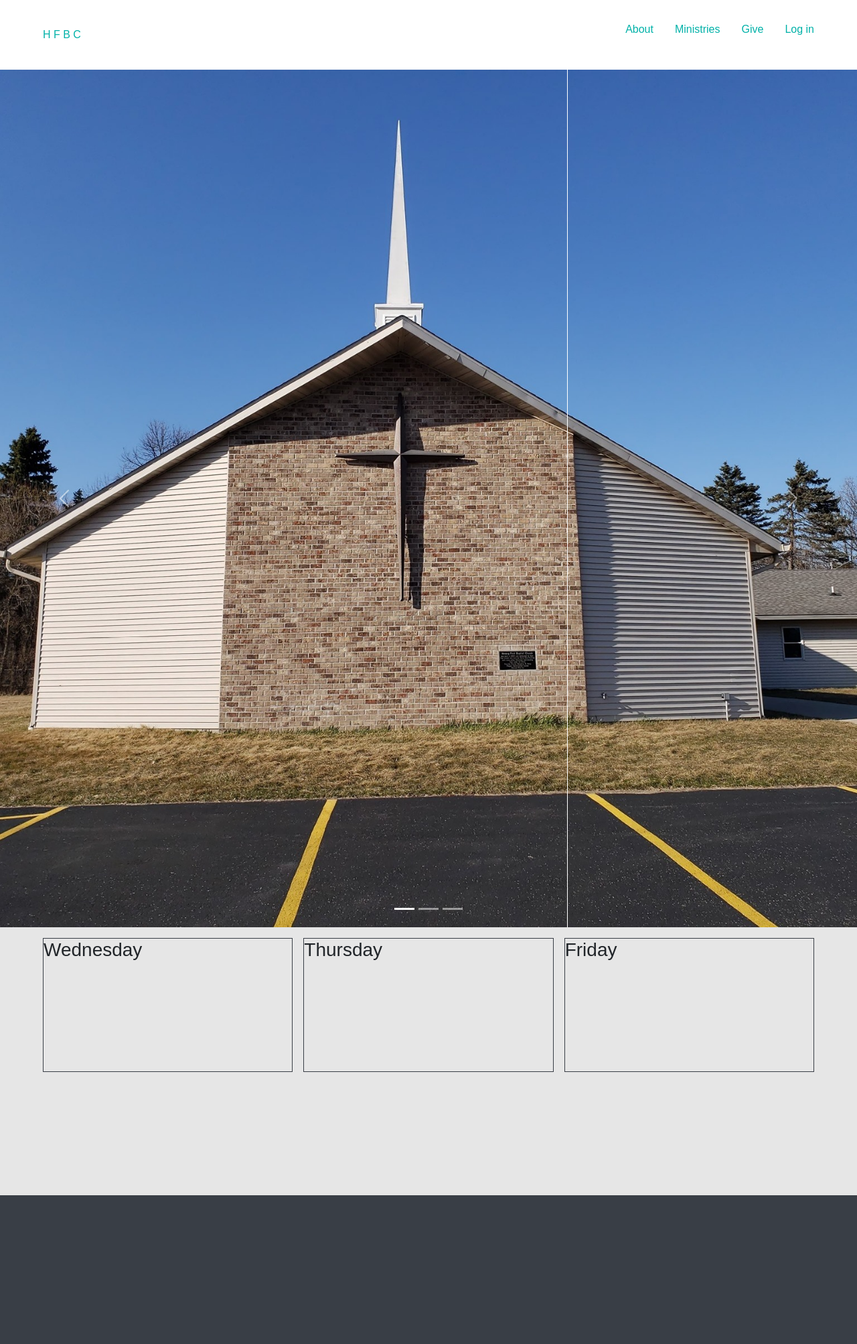
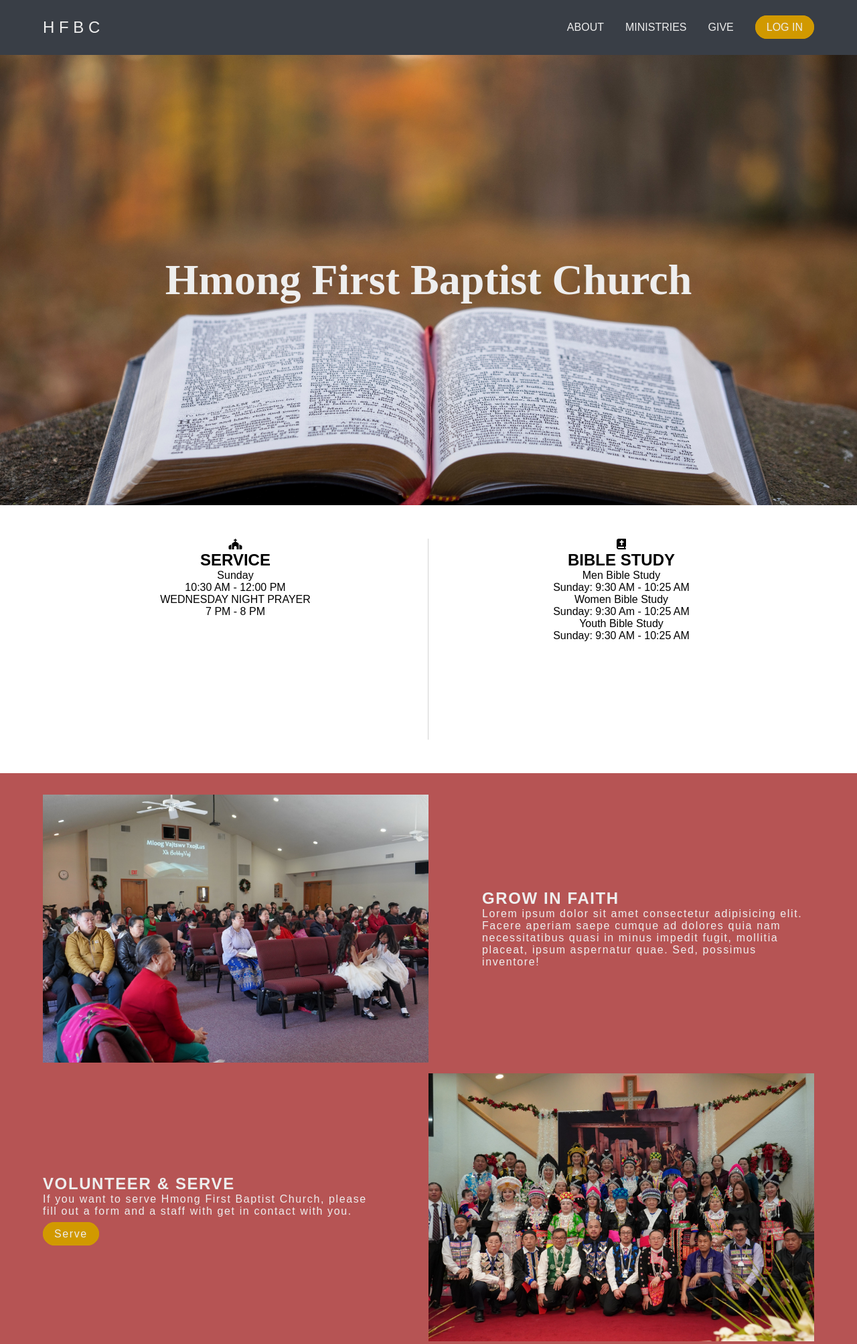
Before and after one commit to vsvang87/HFBC, a Flask app: page / in a window 1280 px wide. Shown: the top 2006 px of the page at 67% size. Run offline with Flask 2, Linux system fonts and the light colour scheme; data that the repository does not hold is empty.

Commit message:
add images, style layouts, fonts, color

```diff
--- a/static/css/base.css
+++ b/static/css/base.css
@@ -2,10 +2,11 @@
   font-family: 'Montserrat', sans-serif;
 }
 :root {
-  --clr-turquios: rgb(0, 177, 168);
+  --clr-orange: rgb(209, 153, 0);
   --clr-textWhite: #fff;
   --clr-darGray: #393e46;
   --clr-lightGray: #e6e6e6;
+  --clr-darkRed: rgb(182, 84, 84);
 }
 
 body {
@@ -17,7 +18,12 @@ body {
   width: min(90%, 110rem);
   margin-inline: auto;
 }
-
+nav {
+  background: var(--clr-darGray);
+  position: sticky;
+  top: 0;
+  z-index: 1;
+}
 .navbar-container {
 display: flex;
 justify-content: space-between;
@@ -25,13 +31,19 @@ align-items: center;
 }
 .logo {
   text-decoration: none;
-  color: var(--clr-turquios);
+  color: var(--clr-textWhite);
+ font-size: 1.5rem;
+ transition: .15s ease-in-out;
+}
+.logo:hover {
+  color: var(--clr-orange);
 }
 
 ul {
-  display: flex;
+display: flex;
 justify-content: space-between;
 align-items: center;
+margin: 0;
 }
 ul li {
   list-style-type: none;
@@ -40,5 +52,19 @@ ul li {
 }
 ul li a {
   text-decoration: none;
-  color: var(--clr-turquios);
+  color: var(--clr-textWhite);
+  transition: 0.15s ease-in-out;
 }
+ul li a:hover {
+   color: var(--clr-orange);
+}
+
+ul li .login {
+  border: 1px solid var(--clr-orange);
+  background: var(--clr-orange);
+  padding: .5rem 1rem;
+  border-radius: 50px 50px;
+}
+ul li .login:hover {
+  background: transparent;
+}
--- a/static/css/index.css
+++ b/static/css/index.css
@@ -4,54 +4,185 @@
   margin: 0;
 }
 :root {
-  --clr-turquios: rgb(0, 177, 168);
-  --clr-textWhite: #fff;
+   --clr-orange: rgb(209, 153, 0);
+  --clr-textWhite: #eeeeee;
   --clr-darGray: #393e46;
   --clr-lightGray: #e6e6e6;
+  --clr-darkRed: rgb(182, 84, 84);
 }
 
 body {
   padding: 0;
   margin: 0;
+
 }
 /*----------------------Section 1------------------------*/
 .sect-1 {
-  min-height: 50vh;
-
+  min-height: 80vh;
+  padding: 1rem 0;
+  position: relative;
 }
-
-.carousel-inner .carousel-item img {
-  min-height: 100vh;
-
+.sect-1::after {
+  content: '';
+  position: absolute;
+  inset: 0;
+  background-image: url(../images/bible1.jpg);
+  background-position: center;
+  background-repeat: no-repeat;
+  background-size: cover;
+  z-index: -1;
 }
-
+.sect1-content {
+  min-height: 80vh;
+  display: flex;
+  justify-content: center;
+  align-items: center;
+}
+.sect1-content h1 {
+  color: var(--clr-textWhite);
+  font-size: 4rem;
+  font-family: 'Merriweather', serif;
+}
 /*----------------------Section 2-----------------------*/
 .sect-2 {
   min-height: 50vh;
   padding: 1rem 0;
-  background: var(--clr-lightGray);
+   display: flex;
+  justify-content: center;
+  align-items: center;
+}
+.sect2-container {
+  width: 100%;
 }
 .three-columns-content {
   display: flex;
-  justify-content: center;
+  justify-content: space-between;
   align-items: center;
-  gap: 1rem;
+
 }
 .g-col {
-  border: 1px solid var(--clr-darGray);
-  width: 33%;
-  height: 200px;
+  width: 50%;
+  height: 300px;
+  text-align: center;
+}
+.content1 {
+  border-right: 1px solid lightgray;
 }
 /*--------------------Section 3------------------------*/
 .sect-3 {
+  min-height: 100vh;
+  padding: 2rem 0;
+  background: var(--clr-darkRed);
+  display: flex;
+  justify-content: center;
+  align-items: center;
+  color: var(--clr-textWhite);
+  letter-spacing: 0.1rem;
+}
+.sect3-content-1 {
+  display: flex;
+  justify-content: space-between;
+  align-items: center;
+  margin-bottom: 1rem;
+}
+.col-1 {
+  width: 50%;
+}
+.sect3-content-1 .image {
+  background-image: url(../images/church1.jpg);
+  background-position: center;
+  background-repeat: no-repeat;
+  background-size: cover;
+  width: 50%;
+  height: 50vh;
+}
+.info {
+  padding-left: 5rem;
+}
+
+.sect3-content-2 {
+  display: flex;
+  justify-content: space-between;
+  align-items: center;
+}
+.col-2 {
+  width: 50%;
+}
+.sect3-content-2 .img {
+  background-image: url(../images/churchgroup.jpg);
+  background-position: center;
+  background-repeat: no-repeat;
+  background-size: cover;
+  width: 50%;
+  height: 50vh;
+}
+.serve {
+  padding-right: 5rem;
+}
+.serve-btn-div {
+  margin-top: 1rem;
+}
+.serve-button {
+  text-decoration: none;
+  color: var(--clr-textWhite);
+  background: var(--clr-orange);
+  padding: 0.5rem 1rem;
+  border: 1px solid var(--clr-orange);
+  border-radius: 50px 50px;
+  transition: 0.15s ease-in-out;
+}
+.serve-button:hover {
+  background: transparent;
+  color: var(--clr-orange);
+}
+/*-------------------Section 4-----------------------*/
+.sect-4 {
+  min-height: 60vh;
+  padding: 1rem 0;
+  display: flex;
+  justify-content: center;
+  align-items: center;
+}
+.sect4-container {
+  width: 100%;
+}
+.sect4-container h1{
+font-size: 2rem;
+text-align: center;
+padding-bottom: 2rem;
+}
+.sect4-content {
+  display: flex;
+  justify-content: space-between;
+  align-items: center;
+  gap: 2rem;
+}
+.m-col {
+  width: 33%;
+  text-align: center;
+}
+.m-col img {
+  width: 100%;
+  height: 300px;
+  object-fit: cover;
+}
+/*---------------------------Section 5------------------*/
+.sect-5 {
   min-height: 50vh;
   padding: 1rem 0;
-  background: var(--clr-darGray);
 }
 
-/*-------------------Section 4-----------------------*/
-.sect-4 {
-  min-height: 50vh;
-  padding: 1rem 0;
 
+/*-------------------------Footer---------------*/
+footer {
+  min-height: 20vh;
+  background: var(--clr-darGray);
+  display: flex;
+  justify-content: center;
+  align-items: center;
 }
+.footer-container {
+   display: flex;
+  justify-content: space-between;
+  align-items: center;
+}
--- a/templates/index.html
+++ b/templates/index.html
@@ -2,76 +2,116 @@
 {% block title %}Home{% endblock %}
 
 {% block head %}
-<link href="https://cdn.jsdelivr.net/npm/bootstrap@5.0.2/dist/css/bootstrap.min.css" rel="stylesheet" integrity="sha384-EVSTQN3/azprG1Anm3QDgpJLIm9Nao0Yz1ztcQTwFspd3yD65VohhpuuCOmLASjC" crossorigin="anonymous">
-
+<link rel="stylesheet" href="https://cdnjs.cloudflare.com/ajax/libs/font-awesome/6.4.0/css/all.min.css" integrity="sha512-iecdLmaskl7CVkqkXNQ/ZH/XLlvWZOJyj7Yy7tcenmpD1ypASozpmT/E0iPtmFIB46ZmdtAc9eNBvH0H/ZpiBw==" crossorigin="anonymous" referrerpolicy="no-referrer" />
 <link rel="stylesheet" href="../static/css/base.css"/>
 <link rel="stylesheet" href="../static/css/index.css"/>
 {% endblock %}
 
 {% block body %}
 
-
 <nav>
     <div class="center">
       <div class="navbar-container">
         <a href="/" class="logo">H F B C</a>
         <ul>
-
-           <li><a href="/about">About</a></li>
-           <li><a href="/ministries">Ministries</a></li>
-          <li><a href="/give">Give</a></li>
-          <li><a href="/login">Log in</a></li>
+           <li><a href="/about">ABOUT</a></li>
+           <li><a href="/ministries">MINISTRIES</a></li>
+          <li><a href="/give">GIVE</a></li>
+          <li><a href="/login" class="login">LOG IN</a></li>
         </ul>
       </div>
     </div>
   </nav>
 
   <section class="sect-1">
-    <div class="sect-1-container">
-
-        <div id="carouselExampleIndicators" class="carousel slide" data-bs-ride="carousel">
-          <div class="carousel-indicators">
-            <button type="button" data-bs-target="#carouselExampleIndicators" data-bs-slide-to="0" class="active" aria-current="true" aria-label="Slide 1"></button>
-            <button type="button" data-bs-target="#carouselExampleIndicators" data-bs-slide-to="1" aria-label="Slide 2"></button>
-            <button type="button" data-bs-target="#carouselExampleIndicators" data-bs-slide-to="2" aria-label="Slide 3"></button>
-          </div>
-          <div class="carousel-inner">
-            <div class="carousel-item active">
-              <img src="../static/images/church-front.jpg" class="d-block w-100" alt="...">
-            </div>
-            <div class="carousel-item">
-              <img src="../static/images/church1.jpg" class="d-block w-100" alt="...">
-            </div>
-            <div class="carousel-item">
-              <img src="../static/images/churchcamp.jpg" class="d-block w-100" alt="...">
-            </div>
-          </div>
-          <button class="carousel-control-prev" type="button" data-bs-target="#carouselExampleIndicators" data-bs-slide="prev">
-            <span class="carousel-control-prev-icon" aria-hidden="true"></span>
-            <span class="visually-hidden">Previous</span>
-          </button>
-          <button class="carousel-control-next" type="button" data-bs-target="#carouselExampleIndicators" data-bs-slide="next">
-            <span class="carousel-control-next-icon" aria-hidden="true"></span>
-            <span class="visually-hidden">Next</span>
-          </button>
+    <div class="center">
+      <div class="sect-1-container">
+        <div class="sect1-content">
+          <h1>Hmong First Baptist Church</h1>
         </div>
-
+      </div>
     </div>
   </section>
 
   <section class="sect-2">
-    <div class="g-container">
-      <div class="center">
+    <div class="center">
+      <div class="sect2-container">
 
         <div class="three-columns-content">
-          <div class="g-content1 g-col">
-            <h3>Wednesday </h3>
+          <div class="content1 g-col">
+            <i class="fa-solid fa-church"></i>
+            <h2>SERVICE</h2>
+            <p>Sunday</p>
+            <p>10:30 AM - 12:00 PM</p>
+
+            <p>WEDNESDAY NIGHT PRAYER</p>
+            <p>7 PM - 8 PM</p>
           </div>
-          <div class="g-content2 g-col">
-            <h3>Thursday</h3>
+
+          <div class="content2 g-col">
+            <i class="fa-solid fa-book-bible"></i>
+            <h2>BIBLE STUDY</h2>
+            <p>Men Bible Study</p>
+            <p>Sunday: 9:30 AM - 10:25 AM</p>
+            <p>Women Bible Study</p>
+            <p>Sunday: 9:30 Am - 10:25 AM</p>
+            <p>Youth Bible Study</p>
+            <p>Sunday: 9:30 AM - 10:25 AM</p>
           </div>
-          <div class="g-content3 g-col">
-            <h3>Friday</h3>
+
+        </div>
+      </div>
+    </div>
+  </section>
+
+  <section class="sect-3">
+    <div class="center">
+      <div class="sect3-container">
+
+        <div class="sect3-content-1">
+
+          <div class="image col-1"></div>
+
+          <div class="info col-1">
+            <h1>GROW IN FAITH</h1>
+            <p>Lorem ipsum dolor sit amet consectetur adipisicing elit. Facere aperiam saepe cumque ad dolores quia nam necessitatibus quasi in minus impedit fugit, mollitia placeat, ipsum aspernatur quae. Sed, possimus inventore!</p>
+          </div>
+
+        </div>
+
+        <div class="sect3-content-2">
+          <div class="serve col-2">
+            <h1>VOLUNTEER & SERVE</h1>
+            <p>If you want to serve Hmong First Baptist Church, please fill out a form and a staff with get in contact with you.</p>
+            <div class="serve-btn-div">
+              <a href="#" class="serve-button">Serve</a>
+            </div>
+          </div>
+          <div class="img col-2">
+
+          </div>
+
+        </div>
+      </div>
+    </div>
+  </section>
+
+  <section class="sect-4" id="ministries">
+    <div class="sect4-container">
+      <div class="center">
+        <h1>OUR MINISTRIES</h1>
+        <div class="sect4-content">
+          <div class="men m-col">
+            <img src="../static/images/men.jpg" alt=""/>
+            <h3>Men</h3>
+          </div>
+          <div class="women m-col">
+            <img src="../static/images/women.jpg" alt=""/>
+            <h3>Women</h3>
+          </div>
+          <div class="youth m-col">
+            <img src="../static/images/youth.jpg" alt=""/>
+            <h3>Youth</h3>
           </div>
         </div>
 
@@ -79,51 +119,40 @@
     </div>
   </section>
 
-  <section class="sect-3">
-    <div class="sect3-container">
-      <div class="center">
-
-        <div class="sect3-content">
-          <div class="img"></div>
-          <div class="info"></div>
-        </div>
-
-      </div>
-    </div>
-  </section>
-
-  <section class="sect-4">
-    <div class="sect4-container">
-      <div class="center">
-
-        <div class="sect4-content">
-          <p>Lorem ipsum dolor sit amet consectetur, adipisicing elit. Facilis inventore aperiam minima doloremque unde eos voluptate error optio beatae, deleniti rerum tenetur accusamus. Impedit reiciendis quam sed facere. Ducimus, a?</p>
-        </div>
-
-      </div>
-    </div>
-  </section>
-
-<section>
-  <div class="i-container">
-    <div class="center">
-       <h1>All Events</h1>
+<section class="sect-5">
+  <div class="center">
+    <div class="sect5-container">
+       <h1>UPCOMING EVENTS</h1>
           {% if events %}
           {% for event in events %}
-              <p>Start Date:{{ event.start_date }} - End Date: {{ event.end_date }}</p>
+
+              <p>Start Date:{{ event.start_date }}</p>
+              <p>End Date: {{ event.end_date }}</p>
               <p>Event: {{ event.description }}</p>
+
           {% endfor %}
           {% endif %}
     </div>
   </div>
-
 </section>
 
-
-  <script src="https://cdn.jsdelivr.net/npm/bootstrap@5.0.2/dist/js/bootstrap.bundle.min.js" integrity="sha384-MrcW6ZMFYlzcLA8Nl+NtUVF0sA7MsXsP1UyJoMp4YLEuNSfAP+JcXn/tWtIaxVXM" crossorigin="anonymous"></script>
-  <script src="https://cdn.jsdelivr.net/npm/@popperjs/core@2.9.2/dist/umd/popper.min.js" integrity="sha384-IQsoLXl5PILFhosVNubq5LC7Qb9DXgDA9i+tQ8Zj3iwWAwPtgFTxbJ8NT4GN1R8p" crossorigin="anonymous"></script>
-  <script src="https://cdn.jsdelivr.net/npm/bootstrap@5.0.2/dist/js/bootstrap.min.js" integrity="sha384-cVKIPhGWiC2Al4u+LWgxfKTRIcfu0JTxR+EQDz/bgldoEyl4H0zUF0QKbrJ0EcQF" crossorigin="anonymous"></script>
 {% endblock %}
 {% block footer %}
-
+<footer>
+  <div class="center">
+    <div class="footer-container">
+      <div class="logo-div">
+        <a href="/" class="footer-logo">H F B C</a>
+      </div>
+      <div class="address">
+        <p><i class="fa-solid fa-location-dot"></i> 6693 N 99th St</p>
+        <p>Milwaukee, WI 53224</p>
+      </div>
+      <div class="phone-email">
+        <p><i class="fa-solid fa-phone"></i> 414-358-2610</p>
+        <p><i class="fa-solid fa-envelope"></i> hfbc.milw@gmail.com</p>
+      </div>
+    </div>
+  </div>
+</footer>
 {% endblock %}
--- a/webform.py
+++ /dev/null
@@ -1,3 +0,0 @@
-from flask_wtf import FlaskForm, CSRFProtect
-from wtforms import StringField, SubmitField
-from wtforms.validators import DataRequired, Length
```
Also changed, not shown: templates/about.html (+5 -5 lines), templates/login.html (+4 -4 lines), templates/new_user.html (+4 -4 lines), templates/update_members.html (+7 -4 lines), static/images/bible1.jpg (added), static/images/bible2.jpg (added), static/images/churchcamp1.jpg (added), static/images/churchgroup.jpg (added), 3 other files.
